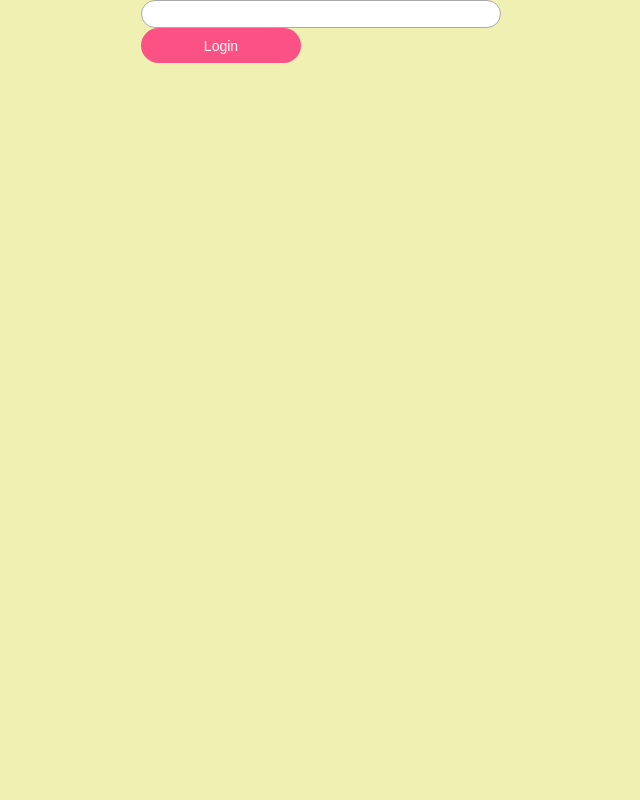
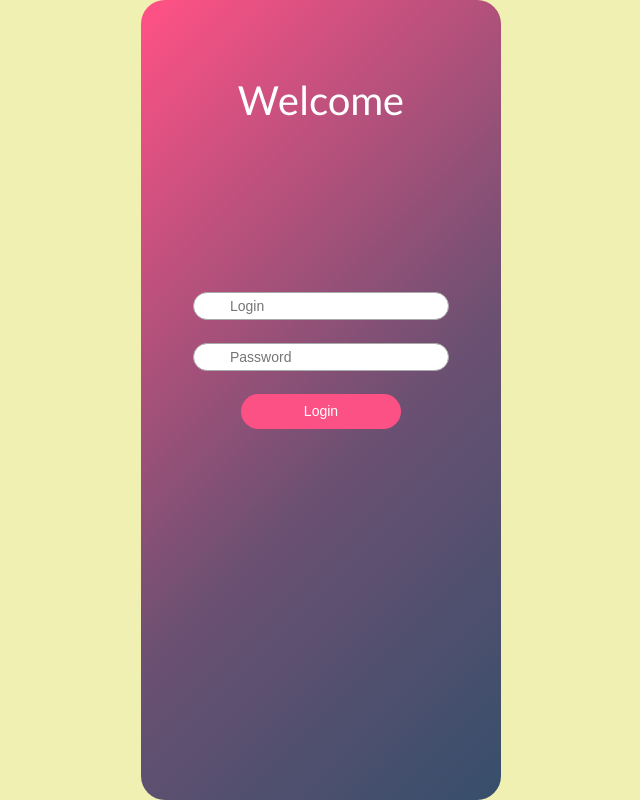
Before and after one commit to Nicelx/mary-music-app, a React (Create React App) app: page /login in a window 1280 px wide. Shown: the whole page, without its empty margins (319-959 px from the left). Built offline with nearby package versions, Linux system fonts and the light colour scheme.

Commit message:
login container, refactor Login, SignUp into Auth folder

```diff
--- a/src/App.js
+++ b/src/App.js
@@ -1,7 +1,7 @@
 import { Greeting } from "./containers/Greeting/Greeting";
 import { UserInfo } from './containers/UserInfo/UserInfo';
-import { Login } from './containers/Login/Login';
-import { SignUp } from './containers/SignUp/SignUp';
+import { Login, SignUp } from './containers/Auth/auth';
+
 
 import {user} from './store/user';
 import classes from "./App.module.css";
--- a/src/containers/SignUp/SignUp.module.css
+++ b/src/containers/Auth/Auth.module.css
@@ -1,4 +1,4 @@
-.SignUp {
+.Auth {
 	border-radius: 24px;
 	background: var(--background);
 	height: 100vh;
@@ -9,7 +9,7 @@
 	font-size: 40px;
 	color: var(--white);
 }
-.SignUpForm {
+.AuthForm {
 	padding: 20vh 20px;
 	display: flex;
 	flex-direction: column;
--- /dev/null
+++ b/src/containers/Auth/Login.js
@@ -0,0 +1,59 @@
+import React, { useState } from "react";
+import classes from "./Auth.module.css";
+
+import { Button } from "../../components/Button/Button";
+import { Input } from "../../components/Input/Input";
+import { useHistory } from "react-router-dom";
+
+export const Login = () => {
+	const [login, setLogin] = useState("");
+	const [password, setPassword] = useState("");
+
+	const history = useHistory();
+
+	const onLoginSubmitHandler = async () => {
+		const bodyToSend = JSON.stringify({
+			login,
+			password,
+		})
+
+		try {
+			const response = await fetch("http://localhost:8080/auth/login", {
+			method: "POST",
+			headers: {
+				"Content-Type": "application/json",
+			},
+			body: bodyToSend,
+		});
+		if (response.status === 201) {
+			history.push('./user')
+		}
+		const data = await response.json();
+		console.log('data', data)
+		}
+		catch(e) {
+			console.log(e);
+			history.push('/login');
+		}
+	};
+
+	const onPasswordHandler = e => {
+		setPassword(e.target.value);
+	}
+	const onLoginHandler = e => {
+		setLogin(e.target.value);
+	}
+
+	return (
+		<div className={classes.Auth}>
+			<h1 className={classes.Welcome}>Welcome</h1>
+			<div className={classes.AuthForm}>
+				<Input className={classes.Input} placeholder="Login" onChange ={onLoginHandler} />
+				<Input className={classes.Input} placeholder="Password" onChange ={onPasswordHandler}/>
+				<Button className={classes.Button} onClick={onLoginSubmitHandler}>
+					Login
+				</Button>
+			</div>
+		</div>
+	);
+};
--- a/src/containers/SignUp/SignUp.js
+++ b/src/containers/Auth/SignUp.js
@@ -1,5 +1,5 @@
 import React, { useState } from "react";
-import classes from "./SignUp.module.css";
+import classes from "./Auth.module.css";
 
 import { Button } from "../../components/Button/Button";
 import { Input } from "../../components/Input/Input";
@@ -51,9 +51,9 @@ export const SignUp = () => {
 	}
 
 	return (
-		<div className={classes.SignUp}>
+		<div className={classes.Auth}>
 			<h1 className={classes.Welcome}>Welcome</h1>
-			<div className={classes.SignUpForm}>
+			<div className={classes.AuthForm}>
 				<Input className={classes.Input} placeholder="Login" onChange ={onLoginHandler} />
 				<Input className={classes.Input} placeholder="Name" onChange ={onNameChangeHandler} />
 				<Input className={classes.Input} placeholder="Password" onChange ={onPasswordHandler}/>
--- /dev/null
+++ b/src/containers/Auth/auth.js
@@ -0,0 +1,2 @@
+export {Login} from './Login';
+export {SignUp} from './SignUp';
--- a/src/containers/Login/Login.js
+++ /dev/null
@@ -1,34 +0,0 @@
-import React, { useState } from "react";
-import classes from "./Login.module.css";
-
-import { Button } from "../../components/Button/Button";
-import {  Input } from "../../components/Input/Input";
-import {useHistory} from 'react-router-dom'
-
-export const Login = () => {
-	const history = useHistory();
-
-	const onClickHandler =async () => {
-		const response = await fetch('http://localhost:8080/auth/login', {
-			method: 'POST',
-			headers: {
-				'Content-Type': 'application/json',
-			},
-			body : JSON.stringify({
-				login: 'somelogin',
-				password: 'somepassword',
-			})
-		})
-		const data =await response.json();
-		console.log(data);
-	}
-
-	return (
-		<div >
-			<div >
-				<Input />
-				<Button onClick={onClickHandler}>Login</Button>
-			</div>
-		</div>
-	);
-};
```
Also changed, not shown: src/containers/Login/Login.module.css (deleted).
